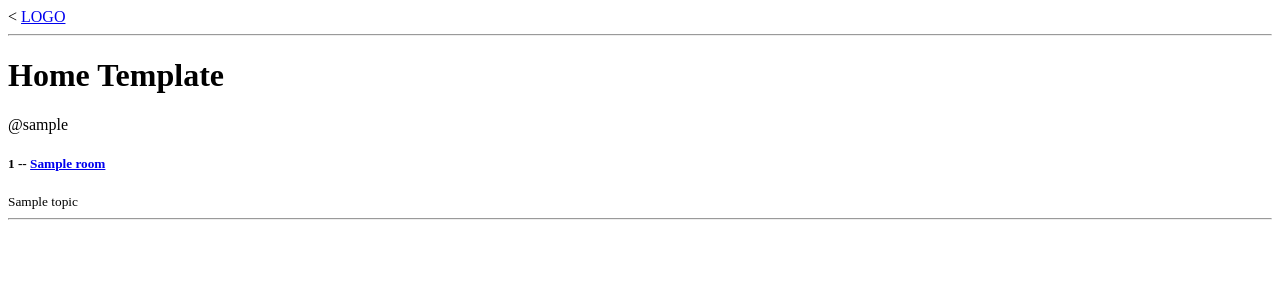
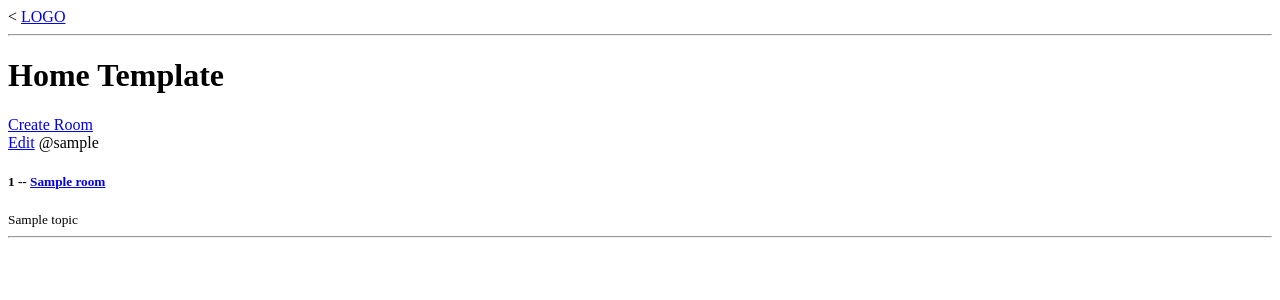
Before and after one commit to onehpee/djangowebpractice, a Django app: template djangostudy/base/templates/base/home.html in a window 1280 px wide. Shown: the top 300 px of the page. Run offline with Django 3.2, Linux system fonts and the light colour scheme; the template is opened without the code that fills it: most values are stand-ins (such as "Sample title", 1, 10 or a date in 2020).

Commit message:
CRUD - Updating rooms

```diff
--- a/djangostudy/base/templates/base/home.html
+++ b/djangostudy/base/templates/base/home.html
@@ -5,10 +5,11 @@
 <h1>Home Template</h1>
 
 <div>
-    <a href="% url 'creat-room' %"></a>
+    <a href="% url 'creat-room' %">Create Room</a>
     <div>
         {% for room in rooms %}
         <div>
+            <a href="{% url 'update-room' room.id %}">Edit</a>
             <span>@{{room.host.username}}</span>
             <h5>{{room.id}} -- <a href="% url 'room' room.id %}">{{room.name}}</a></h5>
             <small>{{room.topic.name}}</small>
--- a/djangostudy/base/urls.py
+++ b/djangostudy/base/urls.py
@@ -7,5 +7,7 @@ urlpatterns = [
      # pk is a dynamic value it stands for primary key
      path('room/<str:pk>', views.room, name="room"),
 
-     path('create-room/', views.creatRoom, name="create-room")
+     path('create-room/', views.createRoom, name="create-room"),
+     path('update-room/<str:pk>/', views.updateRoom, name="update-room"),
+
 ]
```
Also changed, not shown: djangostudy/base/views.py (+7 -1 lines).
